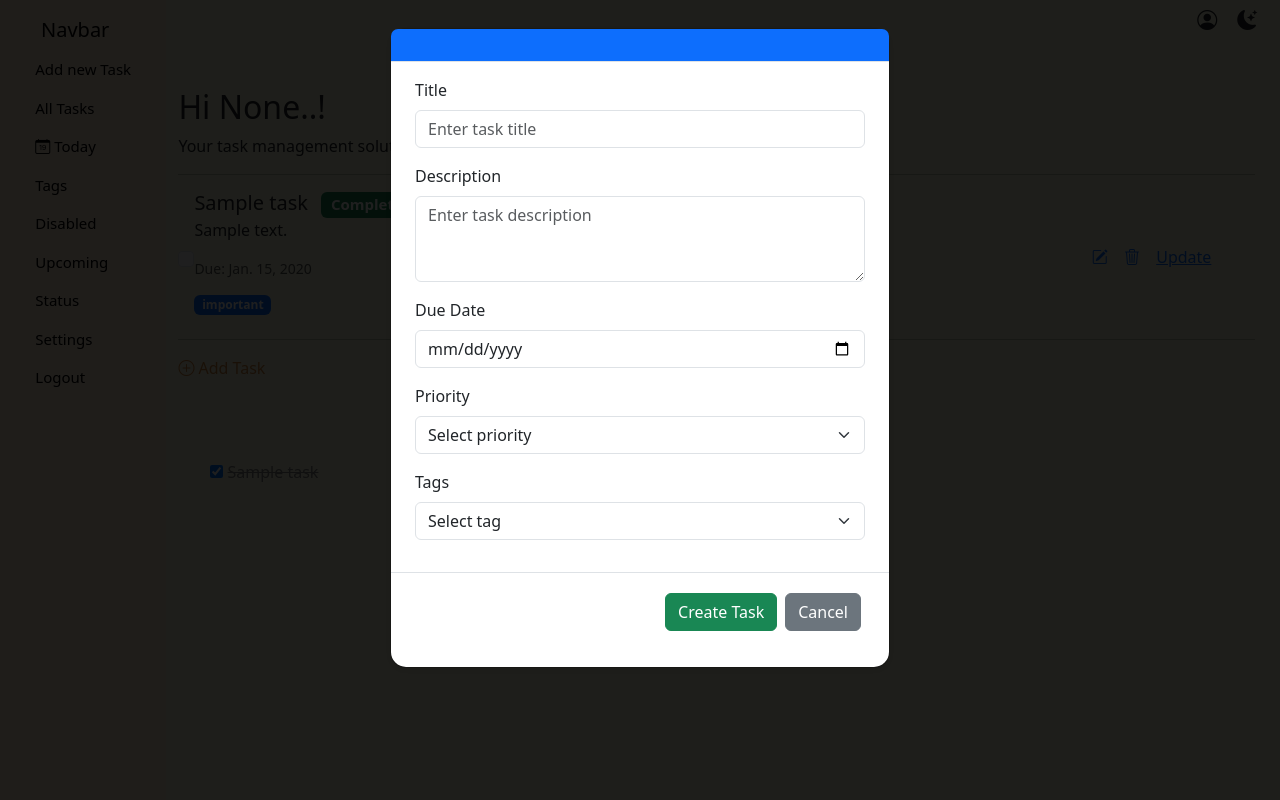
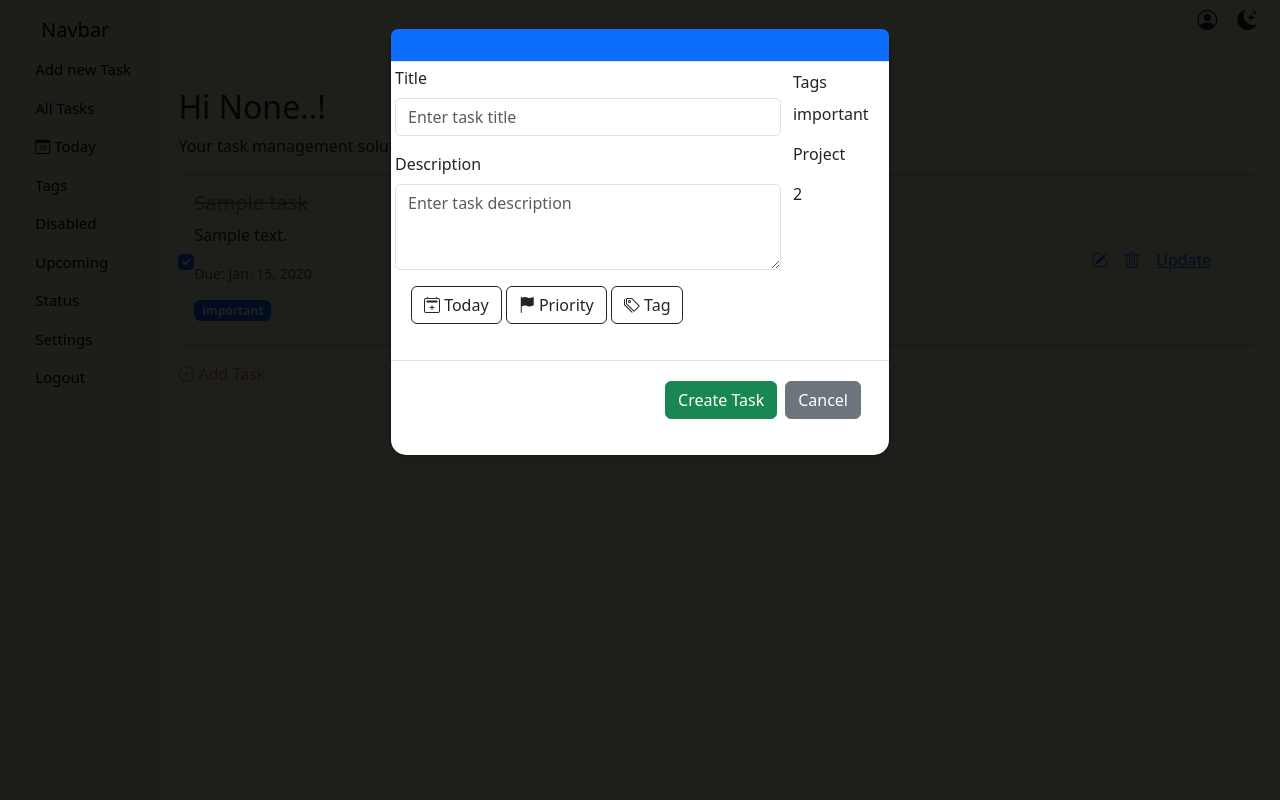
Before and after one commit to gsiri-jack/Taskly, a Django app: page /base/ in a window 1280 px wide, after a click on "Add Task". Run offline with Django 5.2, Linux system fonts and the light colour scheme; data comes from the database, SQL or seed files in the repository; both versions use the stored data as it was after the commit; tables that the repository leaves empty hold one stand-in row (values such as "Sample post"); some libraries are stand-ins or nearby versions.

Commit message:
Enhancing create_task form

```diff
--- a/taskly/base/templates/base/create_task_form.html
+++ b/taskly/base/templates/base/create_task_form.html
@@ -1,6 +1,11 @@
 {% load static %}
 {% load bootstrap5 %}
 <link href="https://cdn.jsdelivr.net/npm/bootstrap@5.3.0-alpha1/dist/css/bootstrap.min.css" rel="stylesheet">
+<link
+rel="stylesheet"
+href="https://cdn.jsdelivr.net/npm/bootstrap-icons@1.11.1/font/bootstrap-icons.css"
+/>
+<link rel="stylesheet" href="{% static 'style.css' %}" />
 
 {% bootstrap_css %}
 {% bootstrap_javascript %}
@@ -11,7 +16,8 @@
 
       <form action="{% url 'create_task' %}" method="POST">
         {% csrf_token %}
-        <div class="modal-body px-4 py-3">
+        <div class="d-flex flex-row mb-3" >
+          <div class="flex-fill m-1" style="width: 75%;">
             <div class="mb-3">
               <label for="task_title" class="form-label">Title</label>
               <input type="text" class="form-control" name="task_title" id="task_title" placeholder="Enter task title" required>
@@ -20,27 +26,26 @@
               <label for="task_description" class="form-label">Description</label>
               <textarea class="form-control" name="task_description" id="task_description" rows="3" placeholder="Enter task description"></textarea>
             </div>
+            <div class="m-3">
+            </div>
+            <div class="m-3">
+             <button  class="btn btn-outline-dark"> <i class="bi bi-calendar2-plus"></i> Today</button>
+
+              <button  class="btn btn-outline-dark"> <i class="bi bi-flag-fill"></i> Priority</button>
+
+             <button  class="btn btn-outline-dark"> <i class="bi bi-tags"></i> Tag</button>
+
+
+            </div>
+          </div>
+          <div class="flex-fill p-2">
             <div class="mb-3">
-            <label for="due_date" class="form-label">Due Date</label>
-            <input type="date" class="form-control" name="due_date" id="due_date" required>
-          </div>
-          <div class="mb-3">
-            <label for="task_priority" class="form-label">Priority</label>
-            <select class="form-select" name="task_priority" id="task_priority" required>
-              <option value="" disabled selected>Select priority</option>
-              <option value="1">High</option>
-              <option value="2">Medium</option>
-              <option value="3">Low</option>
+              <label for="task_tag" class="form-label">Tags</label>
+                {% for label in tags %}
+                  <p id="{{label.id}}">{{label.tag_name}}</p>
+                {% endfor %}
               </select>
             </div>
-          <div class="mb-3">
-            <label for="task_tag" class="form-label">Tags</label>
-            <select class="form-select" name="task_tag" id="task_tag" required>
-              <option value="" disabled selected>Select tag</option>
-              {% for label in tags %}
-                <option>{{ label.tag_name }}</option>
-              {% endfor %}
-            </select>
           </div>
         </div>
 
--- a/taskly/base/templates/base/index.html
+++ b/taskly/base/templates/base/index.html
@@ -1,8 +1,7 @@
 {% extends 'base/base.html' %}
 
 {% block dashboard %}
-<script>
-  </script>
+
     <div class="container mt-5">
         <h2 class="">Hi {{username}}..! </h2>
         <p class="">Your task management solution.</p>
@@ -10,17 +9,13 @@
         {% for task in tasks %}
 
             <div class="taskCard mb-3">
-                <input type="checkbox" class="form-check-input" name="status" id="">
+                <input type="checkbox" class="form-check-input" {% if task.completed %}checked{% endif %}
+                onchange="toggleTask('{{ task.id }}', this)">
                 <div class="tsci">
                     <div class="">
 
-                      <h5 class="card-title">
-                        {{ task.title }}
-                        {% if task.completed %}
-                          <span class="badge bg-success ms-2">Completed</span>
-                        {% else %}
-                          <i class="bi bi-flag-fill text-danger ms-2"></i>
-                        {% endif %}
+                      <h5 id="task-text-{{ task.id }}" class="{% if task.completed %}completed{% endif %}">
+                          {{ task.title }}
                       </h5>
 
                       <p class="card-text">{{ task.description }}</p>
@@ -54,18 +49,15 @@
   </a>
   <div style="height: 10vh;">&nbsp;</div>
 
-  <ul>
+  <!-- <ul>
     {% for task in tasks %}
   <div>
-    <input type="checkbox" {% if task.completed %}checked{% endif %}
-           onchange="toggleTask('{{ task.id }}', this)">
-    <span id="task-text-{{ task.id }}" class="{% if task.completed %}completed{% endif %}">
-      {{ task.title }}
-    </span>
+    <input type="checkbox" >
+
   </div>
 {% endfor %}
   </ul>
-
+   -->
 
 
     </div>
--- a/taskly/base/urls.py
+++ b/taskly/base/urls.py
@@ -11,6 +11,7 @@ urlpatterns = [
     path('update-task/<int:id>/', views.update_task, name='update-task'),
     path('create-label/', views.update_task, name='update-task'),
     path('add-label/', views.add_label, name='add-label'),
-    path('toggle-task/', views.toggle_task, name='toggle-task')
+    path('toggle-task/', views.toggle_task, name='toggle-task'),
+    path('create/', views.create_task_form, name='create_task_form'),
 
 ]
--- a/taskly/base/views.py
+++ b/taskly/base/views.py
@@ -124,10 +124,11 @@ def toggle_task(request):
     return JsonResponse({'success': False}, status=400)
 
 
-def create_label(request):
-    pass
+def create_task_form(request):
+    tags = tag.objects.all()
+    return render(request, 'base/create_task_form.html', {'tags': tags})
 
 
 def add_label(request):
     tags = tag.objects.all()
-    return render(request, 'base/add_tag.html', {'labels': tags})
+    return render(request, 'base/add_tag.html', {'tags': tags})
```
Also changed, not shown: taskly/db.sqlite3. Lines whose indentation alone changed are shown as unchanged.
